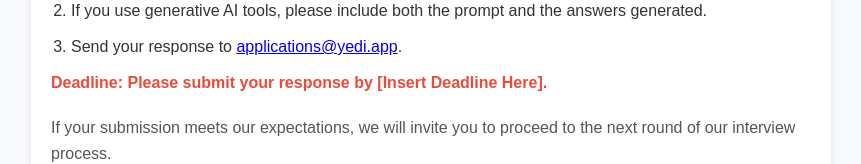
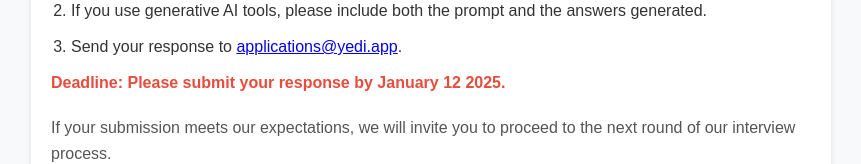
Before and after one commit to yedi-app/written-assignment-instructions, a plain HTML site: page index.html in a window 1280 px wide. Shown: the part 769-933 px from the top of the page, without its empty margins (209-1070 px from the left). Drawn offline with Linux system fonts and the light colour scheme.

Commit message:
instructions

```diff
--- a/index.html
+++ b/index.html
@@ -125,7 +125,7 @@
       <li>If you use generative AI tools, please include both the prompt and the answers generated.</li>
       <li>Send your response to <a href="mailto:applications@yedi.app">applications@yedi.app</a>.</li>
     </ol>
-    <p class="deadline"><strong>Deadline:</strong> Please submit your response by [Insert Deadline Here].</p>
+    <p class="deadline"><strong>Deadline:</strong> Please submit your response by January 12 2025.</p>
     <p>If your submission meets our expectations, we will invite you to proceed to the next round of our interview
       process.</p>
   </div>
```
